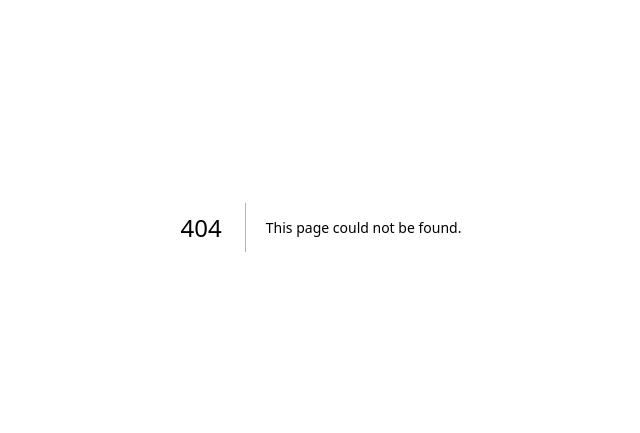
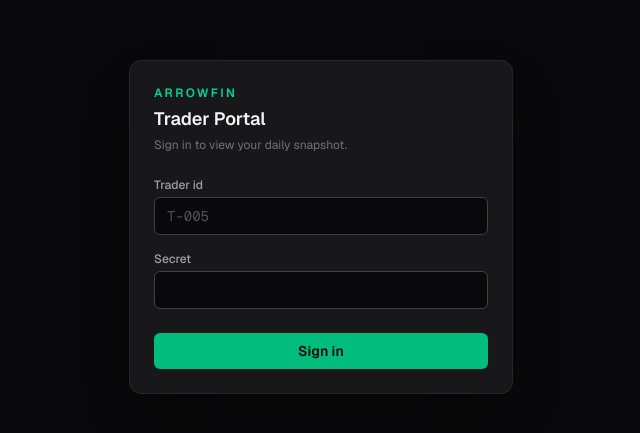
Before and after one commit to jorius/arrowfin-mt-daily-snap-fe, a Next.js app: page /login in a window 1280 px wide. Before the commit this address had no page. Shown: the part 173-606 px from the top of the page, without its empty margins (319-959 px from the left). Built offline with nearby package versions, Linux system fonts and the light colour scheme; no server answers.

Commit message:
Add login page

```diff
--- /dev/null
+++ b/app/login/page.tsx
@@ -0,0 +1,104 @@
+'use client';
+
+import { useRouter } from 'next/navigation';
+import { useState, type FormEvent } from 'react';
+import { ApiError, apiFetch } from '@/lib/api';
+import { setSession } from '@/lib/auth';
+import type { Session } from '@/types/api';
+
+function messageFor(err: unknown): string {
+  if (err instanceof ApiError) {
+    if (err.status === 401) return 'Invalid trader id or secret.';
+    if (err.status === 403) return 'This trader is suspended.';
+    if (err.status === 0) return 'Backend unreachable. Is the API running?';
+    return err.message;
+  }
+  return 'Something went wrong.';
+}
+
+export default function LoginPage() {
+  const router = useRouter();
+  const [traderId, setTraderId] = useState('');
+  const [secret, setSecret] = useState('');
+  const [error, setError] = useState<string | null>(null);
+  const [pending, setPending] = useState(false);
+
+  async function onSubmit(event: FormEvent<HTMLFormElement>) {
+    event.preventDefault();
+    setError(null);
+    setPending(true);
+    try {
+      const session = await apiFetch<Session>('/auth/api/key', {
+        method: 'POST',
+        auth: false,
+        body: JSON.stringify({ traderId: traderId.trim(), secret }),
+      });
+      setSession(session);
+      router.replace('/snapshot');
+    } catch (err) {
+      setError(messageFor(err));
+      setPending(false);
+    }
+  }
+
+  return (
+    <main className="flex flex-1 items-center justify-center p-6">
+      <form
+        onSubmit={onSubmit}
+        className="w-full max-w-sm rounded-xl border border-zinc-800 bg-zinc-900 p-6 shadow-2xl shadow-black/40"
+      >
+        <div className="mb-6">
+          <div className="text-xs font-semibold uppercase tracking-[0.2em] text-emerald-400">
+            ArrowFin
+          </div>
+          <h1 className="mt-1 text-lg font-semibold text-zinc-100">Trader Portal</h1>
+          <p className="mt-1 text-xs text-zinc-500">
+            Sign in to view your daily snapshot.
+          </p>
+        </div>
+
+        <label className="block text-xs font-medium text-zinc-400" htmlFor="traderId">
+          Trader id
+        </label>
+        <input
+          id="traderId"
+          name="traderId"
+          autoComplete="username"
+          required
+          value={traderId}
+          onChange={(e) => setTraderId(e.target.value)}
+          placeholder="T-005"
+          className="mt-1 mb-4 w-full rounded-md border border-zinc-700 bg-zinc-950 px-3 py-2 font-mono text-sm text-zinc-100 outline-none placeholder:text-zinc-600 focus:border-emerald-500"
+        />
+
+        <label className="block text-xs font-medium text-zinc-400" htmlFor="secret">
+          Secret
+        </label>
+        <input
+          id="secret"
+          name="secret"
+          type="password"
+          autoComplete="current-password"
+          required
+          value={secret}
+          onChange={(e) => setSecret(e.target.value)}
+          className="mt-1 mb-6 w-full rounded-md border border-zinc-700 bg-zinc-950 px-3 py-2 text-sm text-zinc-100 outline-none focus:border-emerald-500"
+        />
+
+        {error ? (
+          <p role="alert" className="mb-4 rounded-md border border-rose-900 bg-rose-950/60 px-3 py-2 text-xs text-rose-300">
+            {error}
+          </p>
+        ) : null}
+
+        <button
+          type="submit"
+          disabled={pending}
+          className="w-full rounded-md bg-emerald-500 px-3 py-2 text-sm font-semibold text-zinc-950 transition hover:bg-emerald-400 disabled:cursor-not-allowed disabled:opacity-60"
+        >
+          {pending ? 'Signing in…' : 'Sign in'}
+        </button>
+      </form>
+    </main>
+  );
+}
```
